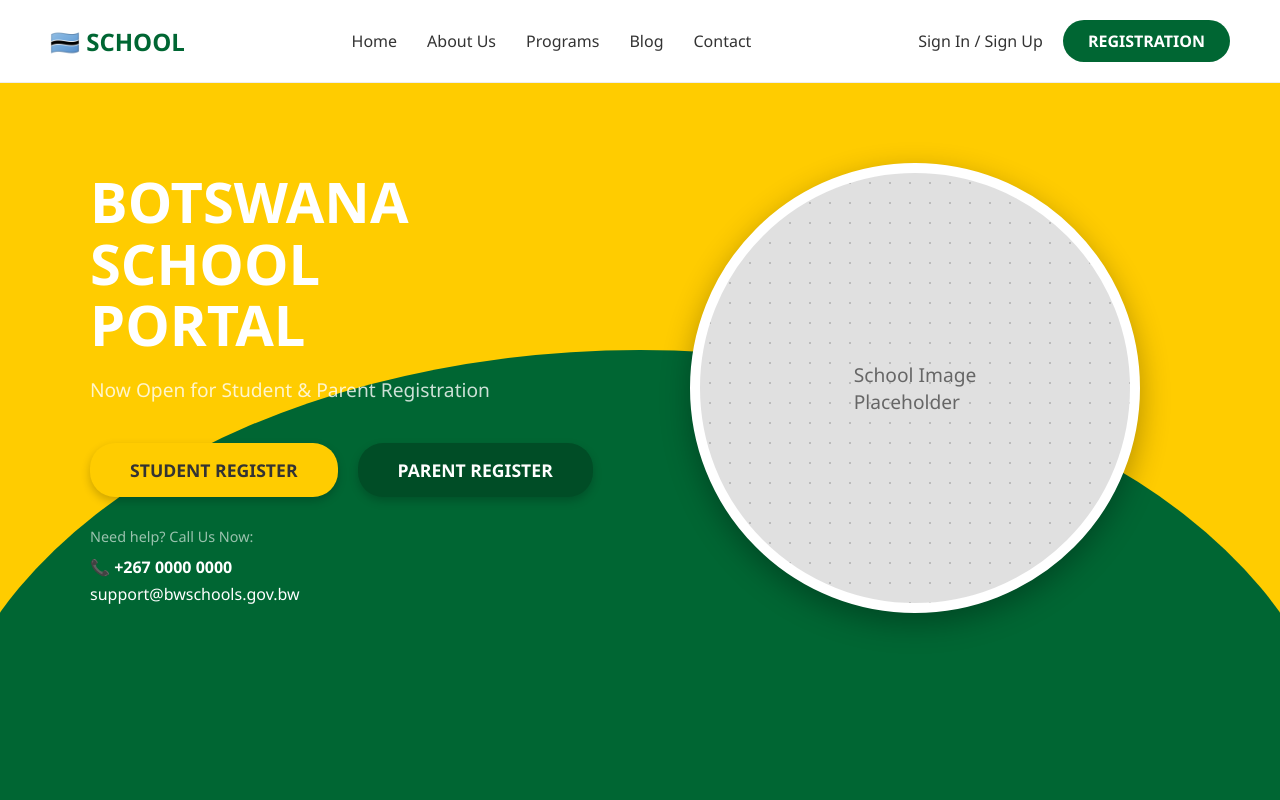
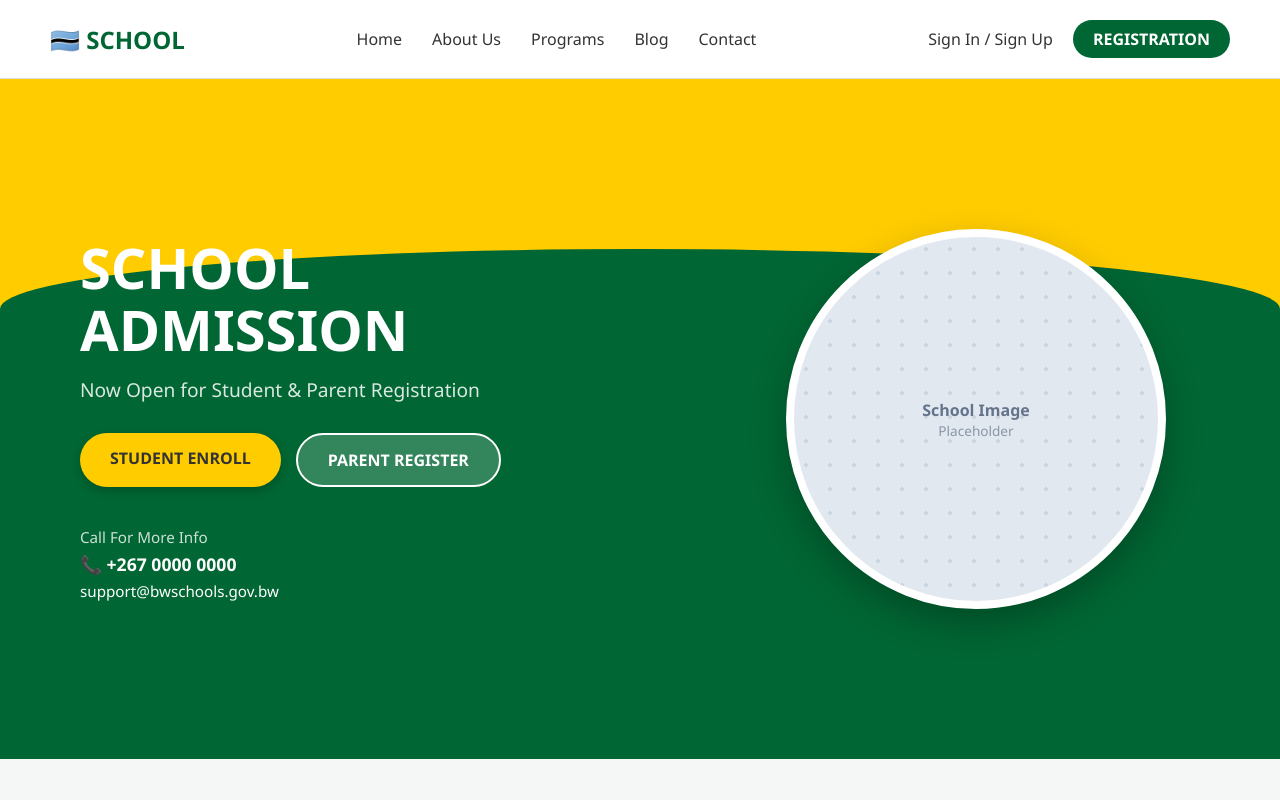
Before and after one commit to raymondleshmalesela-lang/botswana-schools-portal, a website: page public/index.html in a window 1280 px wide. Drawn offline with Linux system fonts and the light colour scheme.

Commit message:
Fix CSS styling path and layout structure for professional landing page

```diff
--- a/public/index.html
+++ b/public/index.html
@@ -3,15 +3,16 @@
   <head>
     <meta charset="UTF-8" />
     <meta name="viewport" content="width=device-width, initial-scale=1.0" />
-    <title>Botswana Schools Portal - Welcome</title>
+    <title>Botswana Schools Portal - Home</title>
     <link rel="stylesheet" href="landing-style.css" />
   </head>
   <body>
+    <!-- Header Navigation -->
     <header>
       <a href="index.html" class="logo">🇧🇼 SCHOOL</a>
       <nav>
         <ul class="nav-links">
-          <li><a href="#">Home</a></li>
+          <li><a href="index.html">Home</a></li>
           <li><a href="#">About Us</a></li>
           <li><a href="#">Programs</a></li>
           <li><a href="#">Blog</a></li>
@@ -20,41 +21,44 @@
       </nav>
       <div class="header-auth">
         <a href="public-login.html" class="sign-in">Sign In / Sign Up</a>
-        <a href="student-registration.html" class="btn-register"
+        <a href="student-registration.html" class="btn-register-top"
           >REGISTRATION</a
         >
       </div>
     </header>
 
-    <section class="hero">
-      <div class="hero-wave"></div>
-      <div class="hero-content">
-        <div class="hero-text">
-          <h1>BOTSWANA<br />SCHOOL<br />PORTAL</h1>
-          <p class="subtext">Now Open for Student & Parent Registration</p>
+    <!-- Hero Section -->
+    <section class="hero-section">
+      <div class="hero-wave-bg"></div>
+      <div class="hero-container">
+        <!-- Left Text Content -->
+        <div class="hero-text-content">
+          <h1>SCHOOL<br />ADMISSION</h1>
+          <p class="subtitle">Now Open for Student & Parent Registration</p>
 
-          <div class="hero-buttons">
-            <a href="student-registration.html" class="btn-enroll"
-              >STUDENT REGISTER</a
+          <div class="hero-action-buttons">
+            <a href="student-registration.html" class="btn-main-action"
+              >STUDENT ENROLL</a
             >
-            <a
-              href="parent-registration.html"
-              class="btn-enroll"
-              style="background-color: #004d26; color: white"
+            <a href="parent-registration.html" class="btn-secondary-action"
               >PARENT REGISTER</a
             >
           </div>
 
-          <p>Need help? Call Us Now:</p>
-          <div class="contact-info">
+          <div class="contact-box">
+            <span>Call For More Info</span>
             <strong>📞 +267 0000 0000</strong>
-            <span>support@bwschools.gov.bw</span>
+            <div style="margin-top: 5px">support@bwschools.gov.bw</div>
           </div>
         </div>
 
-        <div class="hero-image-container">
-          <div class="placeholder-image">
-            <span>School Image<br />Placeholder</span>
+        <!-- Right Image Placeholder -->
+        <div class="hero-image-wrapper">
+          <div class="circle-image-placeholder">
+            <span>School Image</span>
+            <span style="font-size: 0.85rem; font-weight: normal; opacity: 0.7"
+              >Placeholder</span
+            >
           </div>
         </div>
       </div>
--- a/public/public/landing-style.css
+++ b/public/public/landing-style.css
@@ -1,9 +1,7 @@
 /* landing-style.css */
-
-/* Root Variables - Using your Botswana theme colours */
 :root {
-  --primary-dark: #006633; /* Botswana Green */
-  --primary-light: #ffcc00; /* Botswana Yellow */
+  --primary-green: #006633;
+  --primary-yellow: #ffcc00;
   --white: #ffffff;
   --text-dark: #333333;
   --text-light: #666666;
@@ -17,26 +15,25 @@
 
 body {
   font-family: "Segoe UI", Tahoma, Geneva, Verdana, sans-serif;
+  background-color: #f4f7f6;
+  color: var(--text-dark);
   overflow-x: hidden;
-  min-height: 100vh;
-  display: flex;
-  flex-direction: column;
 }
 
-/* --- Header --- */
+/* --- Header Layout --- */
 header {
   background-color: var(--white);
   padding: 20px 50px;
   display: flex;
   justify-content: space-between;
   align-items: center;
-  border-bottom: 1px solid #eee;
+  border-bottom: 1px solid #ddd;
 }
 
 .logo {
   font-size: 1.5rem;
   font-weight: bold;
-  color: var(--primary-dark);
+  color: var(--primary-green);
   text-decoration: none;
 }
 
@@ -50,11 +47,10 @@ header {
   text-decoration: none;
   color: var(--text-dark);
   font-weight: 500;
-  transition: color 0.3s;
 }
 
 .nav-links a:hover {
-  color: var(--primary-dark);
+  color: var(--primary-green);
 }
 
 .header-auth {
@@ -69,124 +65,137 @@ header {
   font-weight: 500;
 }
 
-.btn-register {
-  background-color: var(--primary-dark);
+.btn-register-top {
+  background-color: var(--primary-green);
   color: var(--white);
-  padding: 10px 25px;
-  border-radius: 25px;
+  padding: 8px 20px;
+  border-radius: 20px;
   text-decoration: none;
   font-weight: 600;
-  transition: background-color 0.3s;
 }
 
-.btn-register:hover {
-  background-color: #004d26;
-}
-
-/* --- Hero Section with Wave --- */
-.hero {
-  flex: 1;
+/* --- Hero Section Layout --- */
+.hero-section {
   position: relative;
-  background-color: var(--primary-light); /* Yellow Top */
-  padding-top: 80px;
+  background-color: var(--primary-yellow);
+  min-height: 85vh;
+  display: flex;
+  align-items: center;
   overflow: hidden;
 }
 
-/* The Wave Shape (made with pseudo-elements) */
-.hero-wave {
+/* Curved Background Layer */
+.hero-wave-bg {
   position: absolute;
   bottom: 0;
   left: 0;
   width: 100%;
-  height: 450px;
-  background-color: var(--primary-dark); /* Dark Blue/Green Bottom */
-  border-top-left-radius: 50% 100%;
-  border-top-right-radius: 50% 100%;
-  transform: scaleX(1.1);
+  height: 75%;
+  background-color: var(--primary-green);
+  border-top-left-radius: 50% 60px;
+  border-top-right-radius: 50% 60px;
   z-index: 1;
 }
 
-.hero-content {
+.hero-container {
   position: relative;
   z-index: 2;
-  display: grid;
-  grid-template-columns: 1fr 1fr;
-  align-items: center;
   max-width: 1200px;
   margin: 0 auto;
-  padding: 0 50px 100px 50px;
-  height: 100%;
+  padding: 0 40px;
+  display: grid;
+  grid-template-columns: 1.2fr 0.8fr;
+  align-items: center;
+  width: 100%;
 }
 
-.hero-text h1 {
+.hero-text-content h1 {
   font-size: 3.5rem;
   color: var(--white);
   line-height: 1.1;
-  margin-bottom: 20px;
+  margin-bottom: 15px;
+  font-weight: 900;
 }
 
-.hero-text p.subtext {
-  color: rgba(255, 255, 255, 0.8);
+.hero-text-content p.subtitle {
+  color: rgba(255, 255, 255, 0.85);
   font-size: 1.2rem;
-  margin-bottom: 40px;
-}
-
-.hero-buttons {
-  display: flex;
-  gap: 20px;
   margin-bottom: 30px;
 }
 
-.btn-enroll {
-  background-color: var(--primary-light);
+.hero-action-buttons {
+  display: flex;
+  gap: 15px;
+  margin-bottom: 40px;
+  flex-wrap: wrap;
+}
+
+.btn-main-action {
+  background-color: var(--primary-yellow);
   color: var(--text-dark);
-  padding: 15px 40px;
-  border-radius: 25px;
+  padding: 14px 30px;
+  border-radius: 30px;
   text-decoration: none;
   font-weight: 700;
-  font-size: 1.1rem;
   box-shadow: 0 4px 10px rgba(0, 0, 0, 0.2);
+  transition: transform 0.2s;
 }
 
-.btn-enroll:hover {
+.btn-main-action:hover {
+  transform: translateY(-2px);
   background-color: #ffe066;
 }
 
-.hero-text p {
-  color: rgba(255, 255, 255, 0.6);
-  font-size: 0.9rem;
-  margin-bottom: 10px;
+.btn-secondary-action {
+  background-color: rgba(255, 255, 255, 0.2);
+  color: var(--white);
+  padding: 14px 30px;
+  border-radius: 30px;
+  text-decoration: none;
+  font-weight: 700;
+  border: 2px solid var(--white);
 }
 
-.contact-info {
-  color: var(--white);
-  font-size: 1rem;
+.btn-secondary-action:hover {
+  background-color: rgba(255, 255, 255, 0.3);
 }
 
-.contact-info strong {
+.contact-box {
+  color: var(--white);
+  font-size: 0.95rem;
+}
+
+.contact-box span {
   display: block;
+  opacity: 0.8;
   margin-bottom: 5px;
 }
 
-/* Right side: The Placeholder Image Container */
-.hero-image-container {
+.contact-box strong {
+  font-size: 1.1rem;
+}
+
+/* Image Placeholder Style */
+.hero-image-wrapper {
   display: flex;
   justify-content: center;
   align-items: center;
 }
 
-.placeholder-image {
-  width: 450px;
-  height: 450px;
-  background-color: #e0e0e0; /* Light Grey background */
+.circle-image-placeholder {
+  width: 380px;
+  height: 380px;
+  background-color: #e2e8f0;
   border-radius: 50%;
-  border: 10px solid var(--white);
+  border: 8px solid var(--white);
+  box-shadow: 0 15px 35px rgba(0, 0, 0, 0.25);
   display: flex;
+  flex-direction: column;
   justify-content: center;
   align-items: center;
-  color: var(--text-light);
-  font-size: 1.2rem;
-  box-shadow: 0 10px 30px rgba(0, 0, 0, 0.3);
-  background-image: radial-gradient(#bbb 1px, transparent 1px);
-  background-size: 20px 20px; /* Makes the checkerboard/dot pattern */
+  color: #64748b;
+  font-weight: 600;
+  text-align: center;
+  background-image: radial-gradient(#cbd5e1 2px, transparent 2px);
+  background-size: 24px 24px;
 }
```
